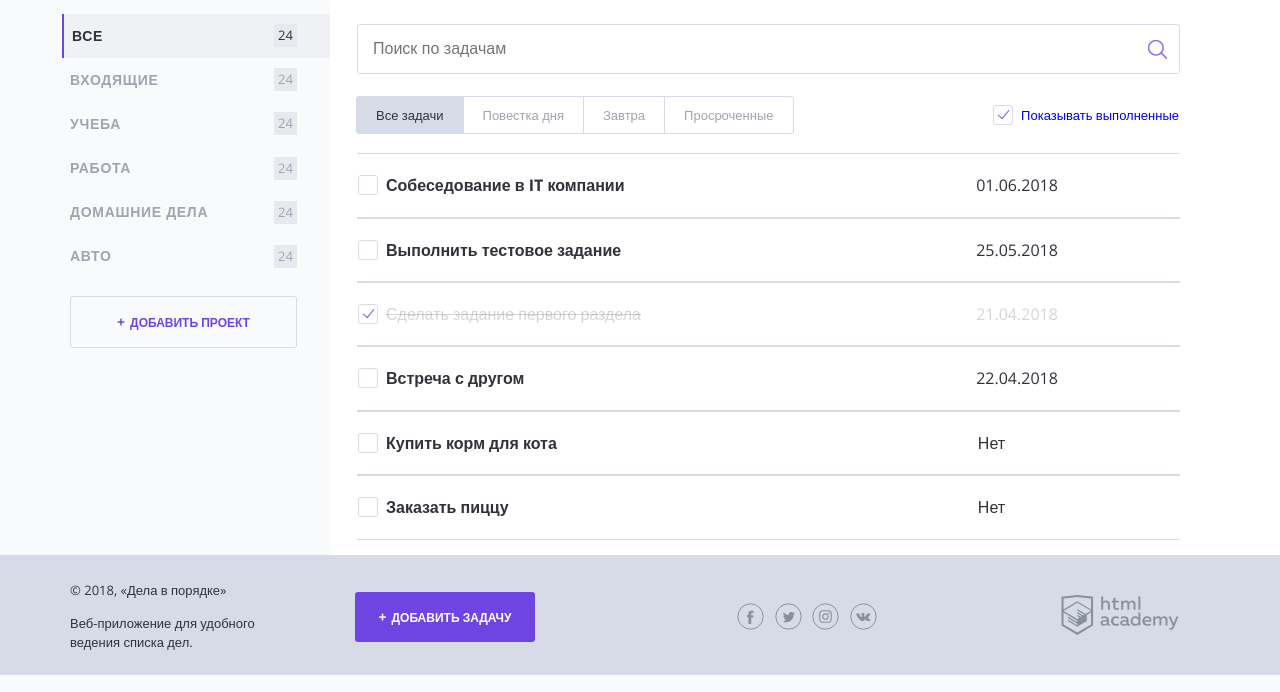
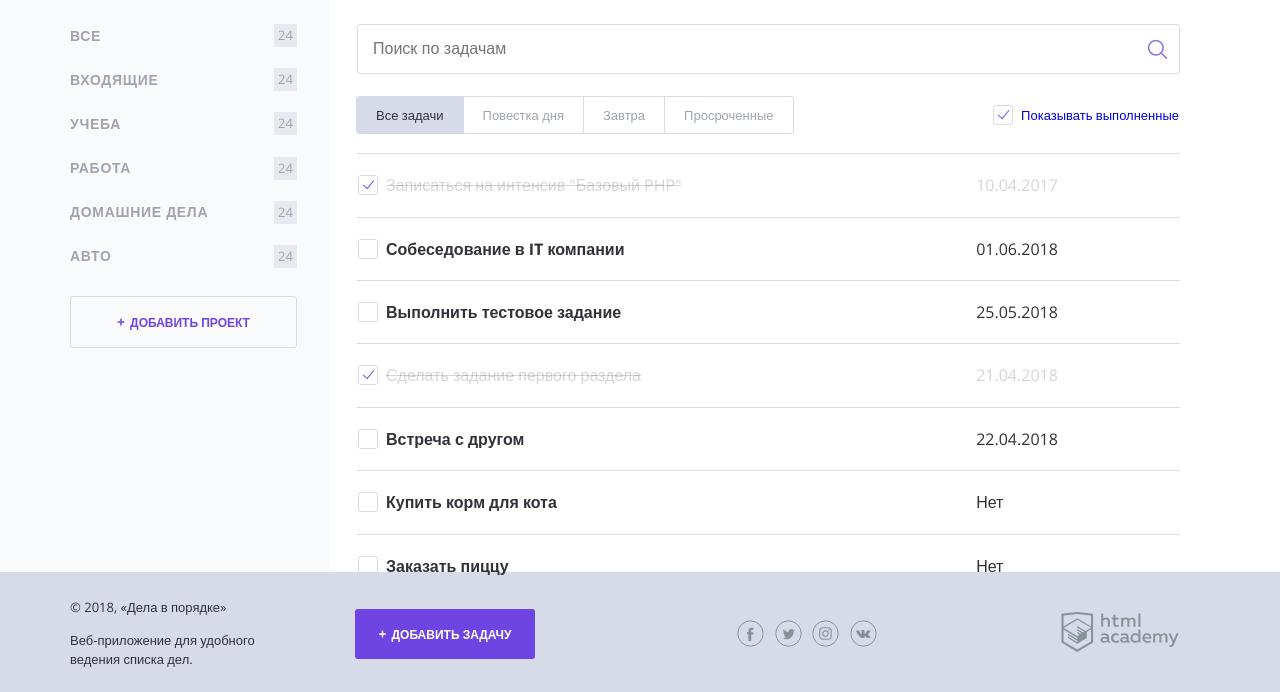
Before and after one commit to blalorvet/216084-doingsdone, a PHP site: page / in a window 1280 px wide. Shown: the part 125-817 px from the top of the page. Run offline with PHP 8.4, Linux system fonts and the light colour scheme; data that the repository does not hold is empty.

Commit message:
Исправил замечания наставника

```diff
--- a/index.php
+++ b/index.php
@@ -2,8 +2,6 @@
 // показывать или нет выполненные задачи
 $show_complete_tasks = rand(0, 1);
 $categories = ["Все", "Входящие", "Учеба", "Работа", "Домашние дела", "Авто"];
-$index = 0;
-$num_count = count($categories);
 $tasks[] = array("task_name" => "Собеседование в IT компании", "task_date" => "01.06.2018", "task_category" => "Работа", "task_controls" => "Нет");
 $tasks[] = array("task_name" => "Выполнить тестовое задание", "task_date" => "25.05.2018", "task_category" => "Работа", "task_controls" => "Нет");
 $tasks[] = array("task_name" => "Сделать задание первого раздела", "task_date" => "21.04.2018", "task_category" => "Учеба", "task_controls" => "Да");
@@ -56,43 +54,14 @@ $tasks[] = array("task_name" => "Заказать пиццу", "task_date" => "
                 <nav class="main-navigation">
                     <ul class="main-navigation__list">
 
-<!-- Список проектов из простого массива -->
-                        <?PHP while ($index < $num_count) { ?>
+                        <!-- Список проектов из простого массива -->
+                        <?PHP foreach ($categories as $key) : ?>
                             <li class="main-navigation__list-item <?= ($index === 0) ? "main-navigation__list-item--active" : ""; ?>">
-                                <a class="main-navigation__list-item-link" href="#"> <?= ($categories[$index]); ?></a>
-                                <span class="main-navigation__list-item-count">24</span>
-                            </li>
-                            <? $index++;
-                        }
-
-                        ?>
-
-
-                        <!--    <li class="main-navigation__list-item">
-                                <a class="main-navigation__list-item-link" href="#">Входящие</a>
+                                <a class="main-navigation__list-item-link" href="#"> <?= $key; ?></a>
                                 <span class="main-navigation__list-item-count">24</span>
                             </li>
 
-                            <li class="main-navigation__list-item main-navigation__list-item--active">
-                                <a class="main-navigation__list-item-link" href="#">Работа</a>
-                                <span class="main-navigation__list-item-count">12</span>
-                            </li>
-
-                            <li class="main-navigation__list-item">
-                                <a class="main-navigation__list-item-link" href="#">Здоровье</a>
-                                <span class="main-navigation__list-item-count">3</span>
-                            </li>
-
-                            <li class="main-navigation__list-item">
-                                <a class="main-navigation__list-item-link" href="#">Домашние дела</a>
-                                <span class="main-navigation__list-item-count">7</span>
-                            </li>
-
-                            <li class="main-navigation__list-item">
-                                <a class="main-navigation__list-item-link" href="#">Авто</a>
-                                <span class="main-navigation__list-item-count">0</span>
-                            </li>
-                            -->
+                        <?php endforeach; ?>
                     </ul>
                 </nav>
 
@@ -130,8 +99,26 @@ $tasks[] = array("task_name" => "Заказать пиццу", "task_date" => "
 
 
                 <!-- Цикл из массива, который создает список задач-->
-                <?php foreach ($tasks as $key => $item) { ?>
                 <table class="tasks">
+
+                    <?php if ($show_complete_tasks === 1) : ?>
+
+    <tr class="tasks__item task task--completed">
+    <td class="task__select">
+        <label class="checkbox task__checkbox">
+            <input class="checkbox__input visually-hidden" type="checkbox" checked>
+            <span class="checkbox__text">Записаться на интенсив "Базовый PHP"</span>
+        </label>
+    </td>
+    <td class="task__date">10.04.2017</td>
+
+    <td class="task__controls">
+    </td>
+</tr>
+         <?php  endif   ?>
+
+                <?php foreach ($tasks as $key => $item) : ?>
+
 
 
                     <tr class="tasks__item task <?= ($item['task_controls'] === "Да") ? "task--completed" : ""; ?> ">
@@ -147,7 +134,7 @@ $tasks[] = array("task_name" => "Заказать пиццу", "task_date" => "
                         <td class="task__controls">
                         </td>
                     </tr>
-                    <? } ?>
+                    <?php endforeach; ?>
                 </table>
 
 
```
